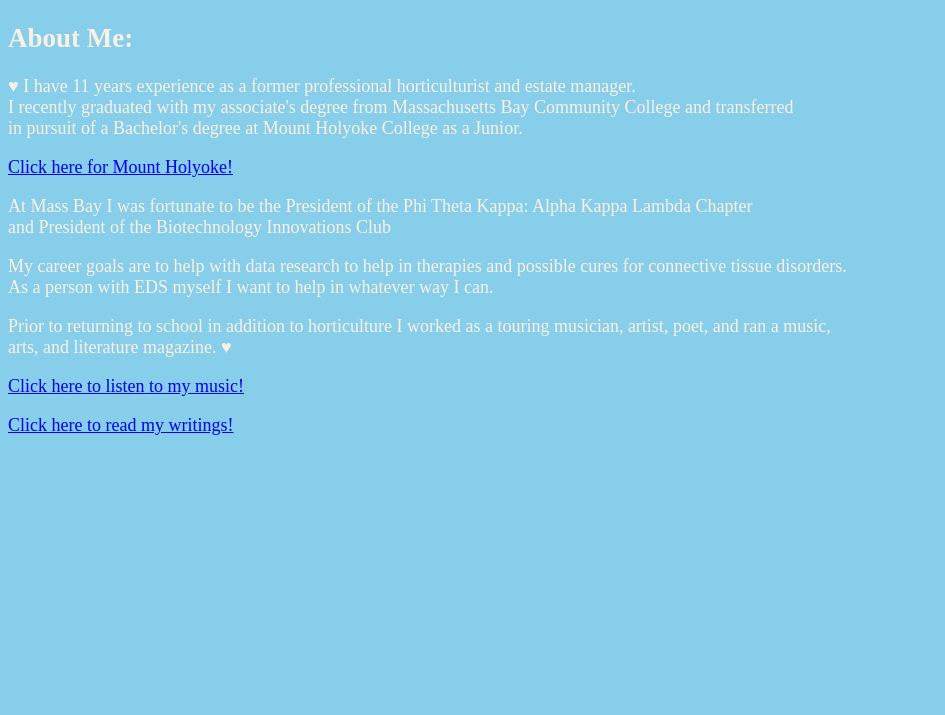
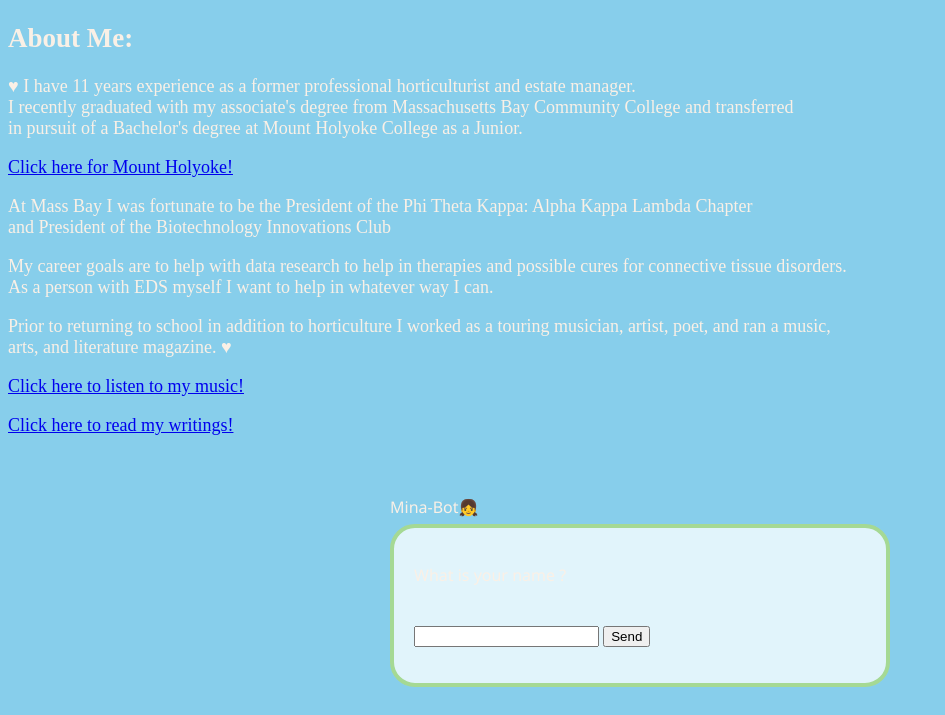
Before and after one commit to RavenMyst/ravenmyst.github.io, a plain HTML site: page index.html in a window 1280 px wide. Shown: the part 102-817 px from the top of the page, without its empty margins (0-945 px from the left). Drawn offline with Linux system fonts and the light colour scheme.

Commit message:
Update index.html

```diff
--- a/index.html
+++ b/index.html
@@ -26,7 +26,116 @@ Prior to returning to school in addition to horticulture I worked as a touring m
 <a HREF="https://lostghostblog.wordpress.com/">Click here to read my writings!</a>
 
 </FONT>
+<div style="margin-left: auto; margin-right: auto; margin-top: 40px;
+padding: 20px; width: 500px; font-size: 16px; font-family:'Segoe UI', sans-serif;">
+Mina-Bot👧
 
+<div style=" margin-top:6px; padding: 20px; background-color: #E1F4FB;
+border: 4px solid #a5d994; border-radius: 25px;">
+
+<form name="chatForm">
+    <p id="botSays">What is your name ? </p>
+    <br>
+    <input type="text" name="userInput" >
+    <input type="button" value="Send" onClick="displayFeedback(this.form)">
+
+</form>
+</div>
+</div>
+
+<script>
+
+var counter=0;
+var totalQuestions=5;
+
+var myGraduationYear= 2026;
+var myMajor="english";
+var FavoriteAritst="Anya Boz";
+
+//create a list of the majors you are/ were interested in
+var majorInterestedList=["biology", "psychology", "datascience", "astronomy" ];
+var favoriteArtistsList=["van gogh", "rembrant", "jamie hewlett", "mark ryden"];
+
+var userName;
+
+function displayFeedback(form) {
+
+    counter++;
+
+    var feedbackText="";
+    var newQuestionText="";
+    var userInput= form.userInput.value;
+
+    if (counter==1) {
+        userName= userInput;
+        feedbackText="Hello, "+ userName+" ! " +"<br>Nice to meet you."+
+        " I am Angel, a Junior at Mount Holyoke College.";
+
+        newQuestionText="Do you also attend Mount Holyoke College ?";
+    }
+
+    if (counter==2) {
+        feedbackText="Thanks for sharing.";
+        newQuestionText="What is your major ?";
+    }
+
+    if (counter==3) {
+        if (userInput.toLowerCase()== myMajor) feedbackText="Great! I am also majoring in "+ userInput+".";
+
+        else {
+            feedbackText="I guess you must find "+userInput+" very interesting."+" I am majoring in "+myMajor;
+
+            //check if user's major is one the majors in your majorInterestedList
+            for (let i = 0; i < majorInterestedList.length; i++) {
+                if (userInput.toLowerCase() == majorInterestedList[i]) {
+                    feedbackText=userInput+ " was one of the majors I was interested to pursue."+
+                    " I am now majoring in "+myMajor+".";
+                }
+
+            }
+        }
+
+    newQuestionText="When are you graduating ?";
+    }
+
+    if (counter==4) {
+        if (userInput== myGraduationYear) feedbackText="I am also graduating the same year ! ";
+        else if (userInput< myGraduationYear) feedbackText="Nice. You will be graduating earlier than me.";
+        else if (userInput> myGraduationYear) feedbackText="Nice. I will be graduating in "+ myGraduationYear+", a bit later than you.";
+        else feedbackText="Thanks for sharing.";
+
+        newQuestionText="Who is your favorite artist ?";
+    }
+
+    if (counter==5) {
+
+        if (userInput.toLowerCase()== FavoriteAritst) feedbackText="Great! I also like "+ userInput+".";
+
+        else {
+            feedbackText="I guess you must find "+userInput+" very interesting."+" my favorite artist is "+FavoriteAritst+".";
+
+            //check if user's artist is one the ones in your favoriteartistlist
+            for (let i = 0; i < favoriteArtistsList.length; i++) {
+                if (userInput.toLowerCase() == favoriteArtistsList[i]) {
+                    feedbackText=userInput+ " is one of the artists I am interested in."+
+                    " My favorite artist is "+FavoriteAritst+".";
+                }
+            }
+    }
+}
+
+    //if you have reached the last question
+    if (counter>=totalQuestions ) {
+        feedbackText=feedbackText+"<br><br>It was nice talking to you, "+userName+"."+
+        "<br>I hope you have a great day!";
+    }
+
+    //update the feedback and clear the input box
+    document.getElementById("botSays").innerHTML = feedbackText+ "<br><br>"+newQuestionText;
+    form.userInput.value="";
+}
+
+</script>
 </body>
 
 </html>
```
